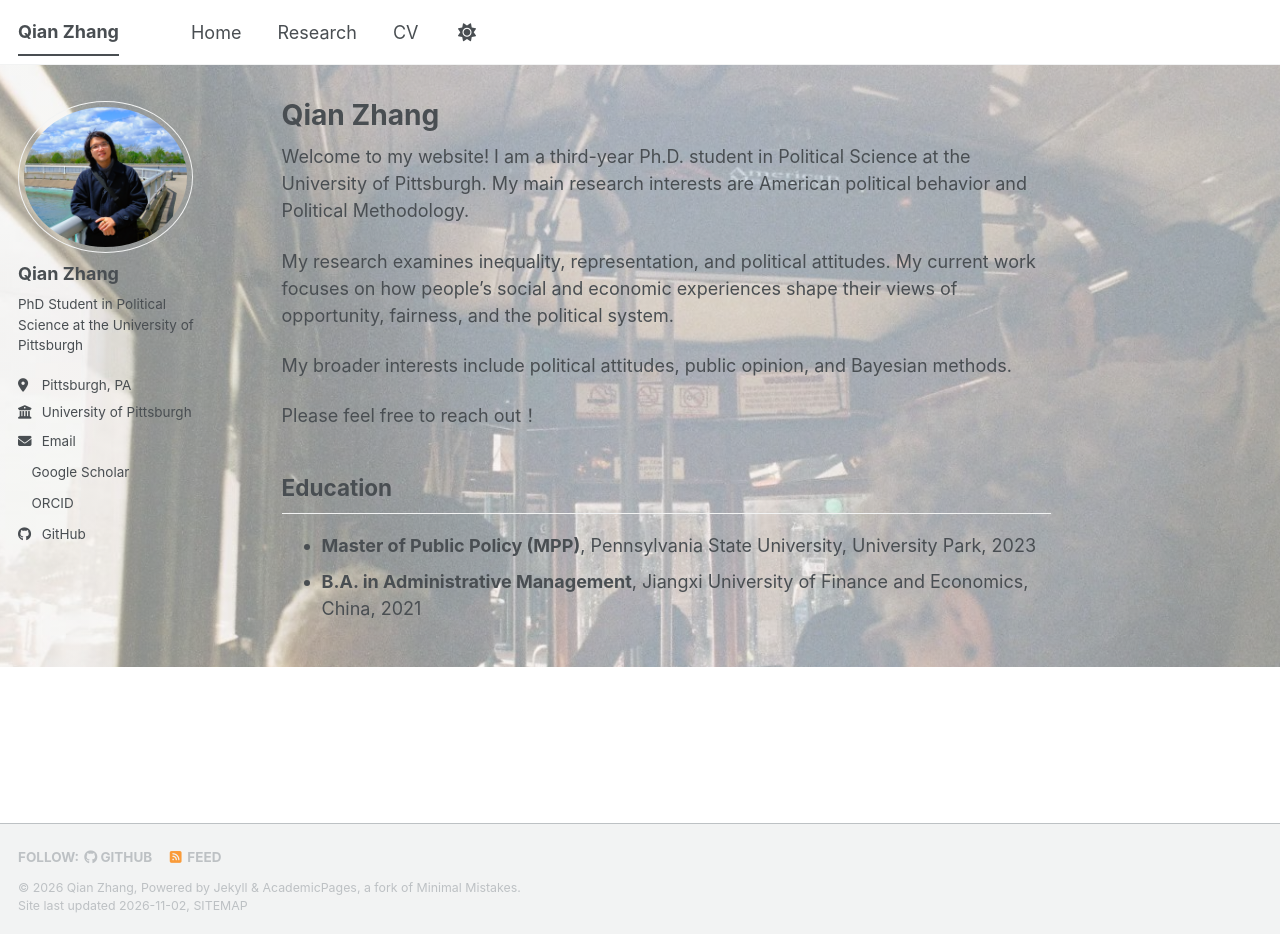
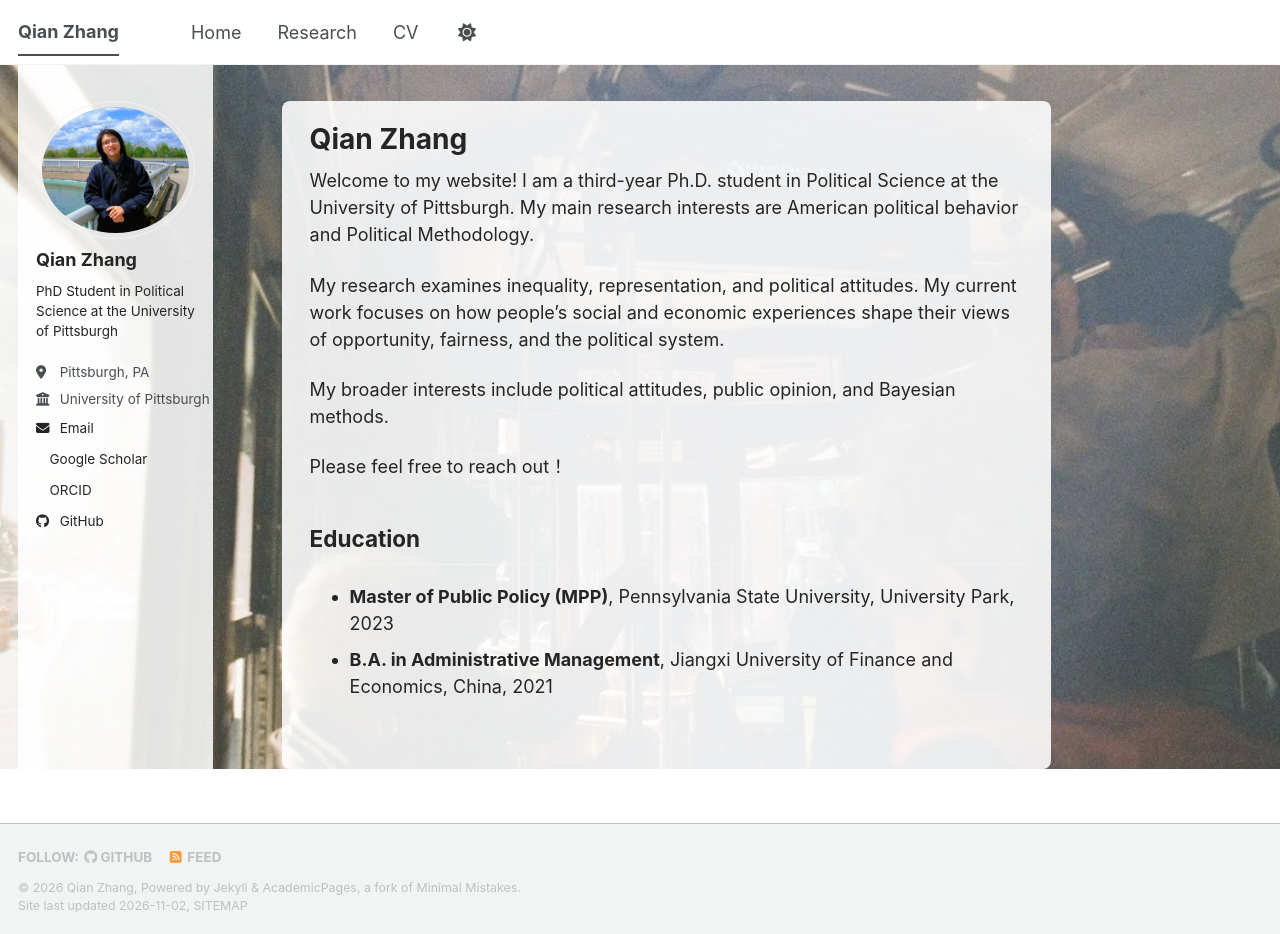
Before and after one commit to Qian567/Qian567.github.io, a Jekyll site: the page built from _pages/about.md, in a window 1280 px wide and 934 px high. Built offline with Jekyll 4.4.1, drawn with Linux system fonts in a browser that asks for light colours; a script bundle is joined from its source files by our own code; a style sheet for code colours, icons or effects is not loaded.

Commit message:
Update custom.html

```diff
--- a/_includes/head/custom.html
+++ b/_includes/head/custom.html
@@ -21,6 +21,58 @@
 <link rel="manifest" href="{{ base_path }}/images/manifest.json"/>
 <link rel="icon" href="/images/favicon.ico"/>
 <meta name="theme-color" content="var(--global-bg-color)"/>
+
+
+
+<!-- Home page design -->
+{% if page.url == "/" %}
+<style>
+
+/* Home background photo */
+body {
+  background-image:
+    linear-gradient(
+      rgba(245, 245, 245, 0.20),
+      rgba(245, 245, 245, 0.20)
+    ),
+    url("/images/photo1.png") !important;
+
+  background-size: cover;
+  background-position: center 45%;
+  background-repeat: no-repeat;
+  background-attachment: fixed;
+}
+
+/* Main content: translucent white panel */
+.page__inner-wrap {
+  background: rgba(255, 255, 255, 0.88);
+  padding: 24px 28px;
+  border-radius: 8px;
+  box-sizing: border-box;
+}
+
+/* Sidebar: translucent white panel */
+.sidebar {
+  background: rgba(255, 255, 255, 0.85);
+  padding: 18px;
+  border-radius: 8px;
+  box-sizing: border-box;
+}
+
+/* Dark text */
+.page__title,
+.page__content,
+.page__content p,
+.page__content li,
+.author__name,
+.author__bio,
+.author__urls a {
+  color: #252525 !important;
+}
+
+</style>
+{% endif %}
+
 
 
 <!-- Research page background -->
```
